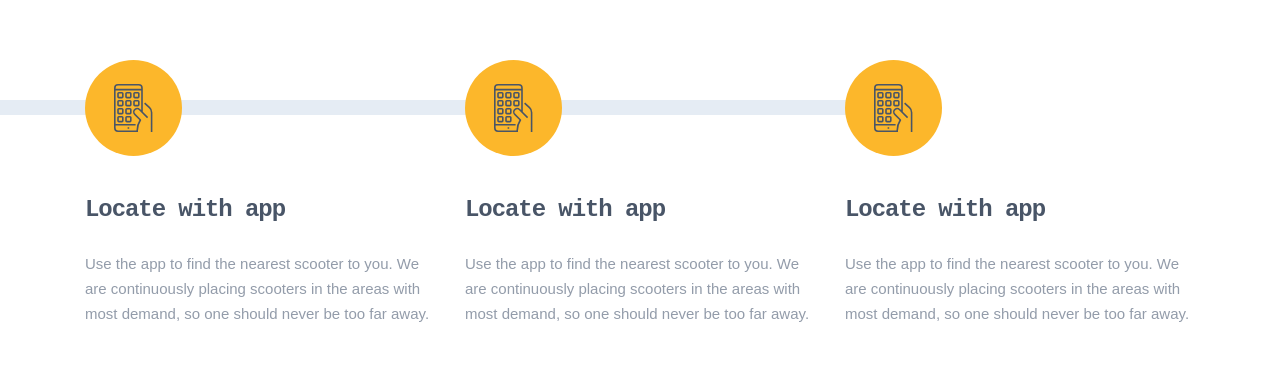
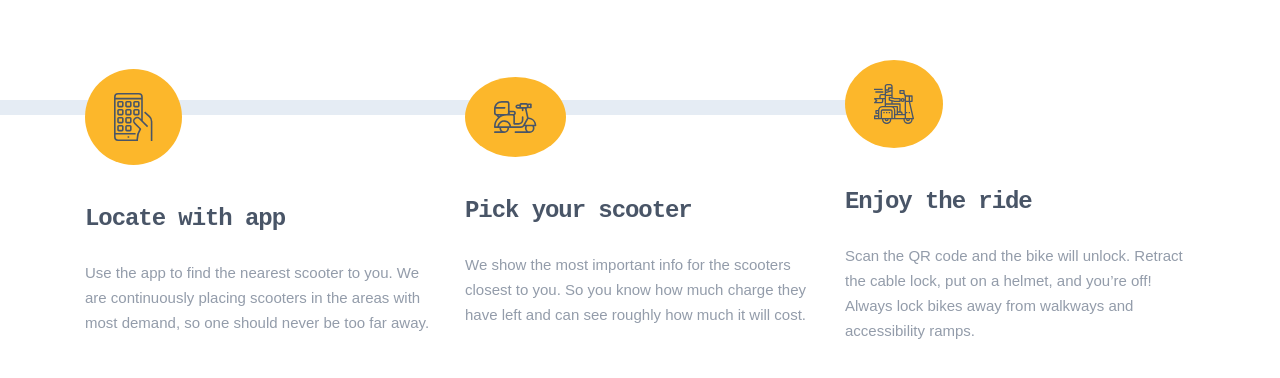
Before and after one commit to Zubayr701/Homework-23.01.24, a plain HTML site: page index.html in a window 1280 px wide. Shown: the part 172-550 px from the top of the page. Drawn offline with Linux system fonts and the light colour scheme.

Commit message:
Initial commit

```diff
--- a/index.html
+++ b/index.html
@@ -36,37 +36,33 @@
 					</li>
 					<li class="about__item">
 						<span class="about__item-img">
-							<img src="./images/logo1.svg" alt="" />
+							<img src="./images/logo2.svg" alt="" />
 						</span>
 
 						<div class="about__item-main">
 							<h3 class="about__item-title">
-								Locate with app
+								Pick your scooter
 							</h3>
 
 							<p class="about__item-text">
-								Use the app to find the nearest scooter
-								to you. We are continuously placing
-								scooters in the areas with most demand,
-								so one should never be too far away.
+								We show the most important info for the scooters closest to you. So you know how much
+								charge they have left and can see roughly how much it will cost.
 							</p>
 						</div>
 					</li>
 					<li class="about__item">
 						<span class="about__item-img">
-							<img src="./images/logo1.svg" alt="" />
+							<img src="./images/logo3.svg" alt="" />
 						</span>
 
 						<div class="about__item-main">
 							<h3 class="about__item-title">
-								Locate with app
+								Enjoy the ride
 							</h3>
 
 							<p class="about__item-text">
-								Use the app to find the nearest scooter
-								to you. We are continuously placing
-								scooters in the areas with most demand,
-								so one should never be too far away.
+								Scan the QR code and the bike will unlock. Retract the cable lock, put on a helmet, and
+								you’re off! Always lock bikes away from walkways and accessibility ramps.
 							</p>
 						</div>
 					</li>
```
